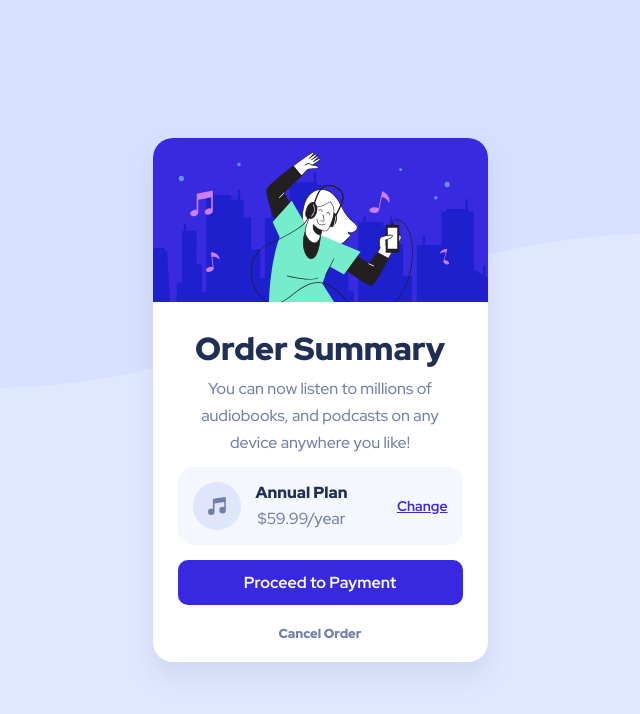
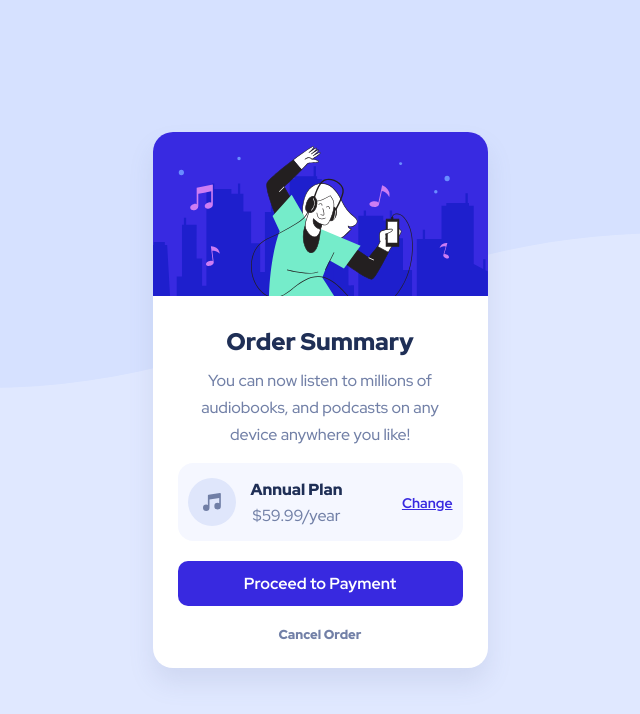
Before and after one commit to MahmoudBadrAli/Order-summary-component, a plain HTML site: page index.html in a window 1280 px wide. Shown: the whole page, without its empty margins (320-960 px from the left). Drawn offline with Linux system fonts and the light colour scheme.

Commit message:
Uploaded The Challenge Solution

```diff
--- a/CSS/style.css
+++ b/CSS/style.css
@@ -62,18 +62,15 @@ body {
   border-radius: 20px 20px 0 0;
 }
 .card .content {
-  padding: 20px 25px;
+  padding: 25px 25px;
 }
 .card .middle h1 {
   color: var(--dark-blue);
   font-weight: 900;
-  margin-bottom: 5px;
+  margin-bottom: 10px;
+  font-size: 24px;
 }
-@media (max-width: 767px) {
-  .card .middle h1 {
-    font-size: 24px;
-  }
-}
+
 .card .middle p {
   color: var(--desaturated-blue);
   line-height: 1.7;
@@ -81,7 +78,7 @@ body {
   margin-left: auto;
   margin-right: auto;
   max-width: 100%;
-  margin-bottom: 10px;
+  margin-bottom: 15px;
 }
 
 .card .plan {
@@ -94,9 +91,9 @@ body {
   -webkit-box-pack: justify;
   -ms-flex-pack: justify;
   justify-content: space-between;
-  padding: 15px;
+  padding: 15px 10px;
   background-color: var(--very-pale-blue);
-  margin-bottom: 15px;
+  margin-bottom: 20px;
   border-radius: 15px;
 }
 
```
